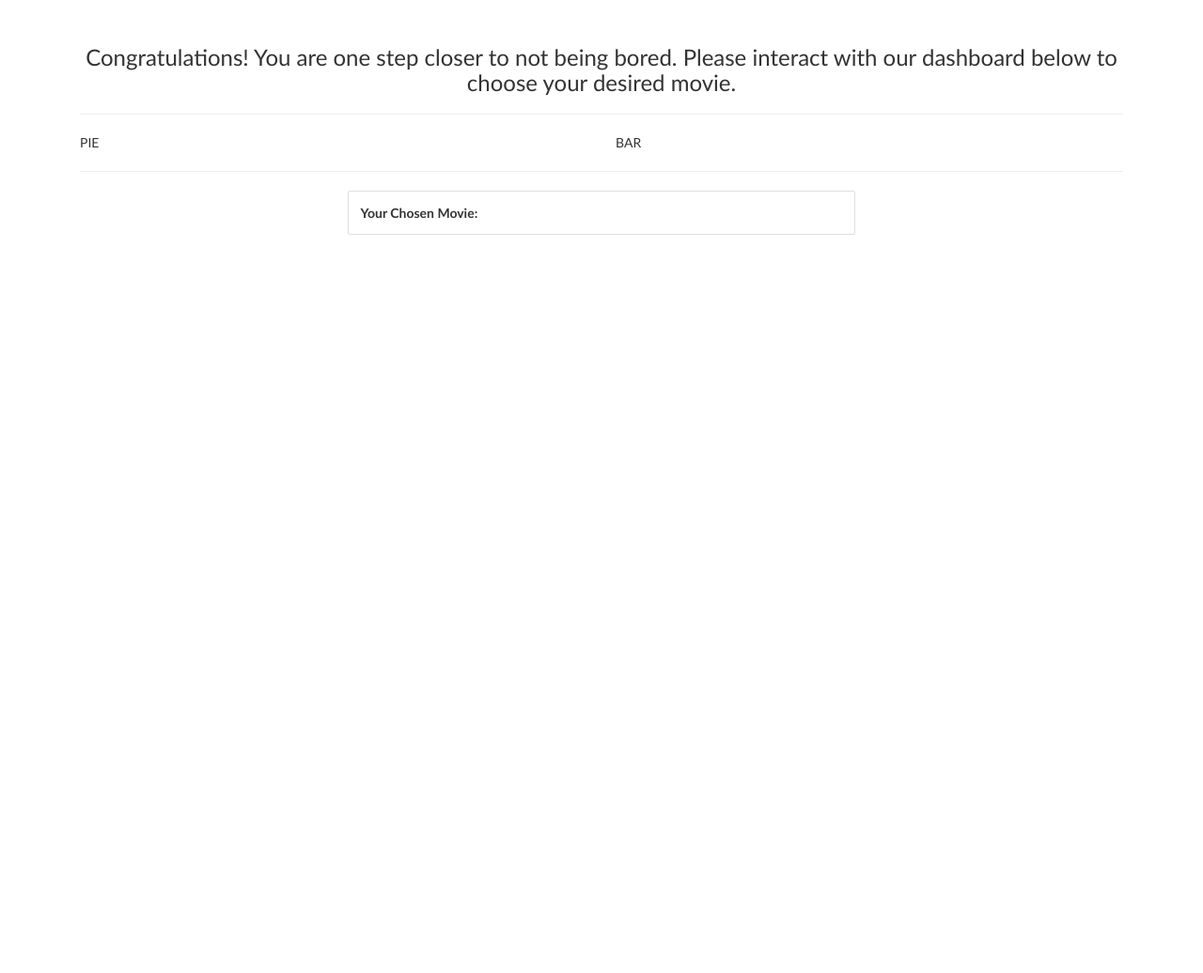
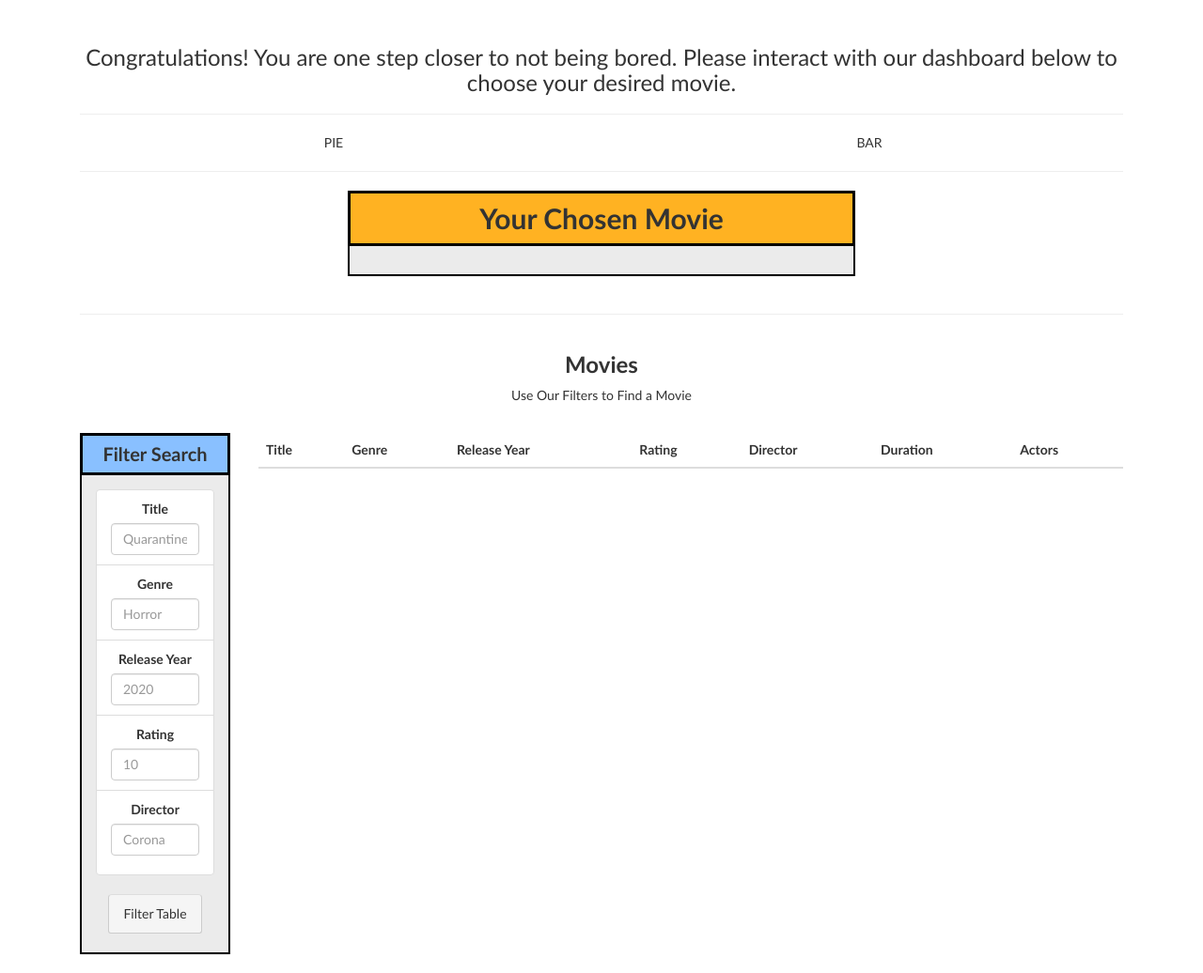
Before and after one commit to selinbtr/jabbas, a Flask app: template templates/movie.html in a window 1280 px wide. Shown: the part 217-1253 px from the top of the page at 94% size. Before the commit the page ends 467 px from the top, so only its background shows below. Run offline with Flask 2, Linux system fonts and the light colour scheme; the template is opened without the code that fills it, so the values that code supplies are empty; some libraries are stand-ins or nearby versions.

Commit message:
styles + features

```diff
--- a/static/style.css
+++ b/static/style.css
@@ -29,3 +29,39 @@ h3 {
     background-image: url(" https://encrypted-tbn0.gstatic.com/images?q=tbn%3AANd9GcS2BF5GCrJ73ZB5dyeDm3Pz4rlnDH5WyCQCNerbjiZJtoDEpZP0&usqp=CAU");
     background-size: cover;
 }
+
+.panel {
+    text-align: center;
+    border: none;
+}
+
+.panel-title {
+    background-color: rgb(255, 178, 34);
+    font-size: 30px;
+    border: 3px solid black;
+    padding: 5px
+}
+
+.panel-body {
+    background-color: rgb(235, 235, 235);
+    border: 2px solid black;
+    border-bottom: 2px solid black;
+    border-left: 2px solid black;
+    border-right: 2px solid black;
+    border-top: none;
+}
+
+#filter-title {
+    font-size: 20px;
+    background-color: rgb(137, 192, 255);
+}
+
+#movie-charts {
+    margin: auto;
+    align-items: center;
+    text-align: center;
+}
+
+#table {
+    text-align: center;
+}
--- a/templates/movie.html
+++ b/templates/movie.html
@@ -34,7 +34,7 @@
         </div>
     </div>
 
-    <div class="container">
+    <div class="container" id="movie-charts">
         <div class="row">
             <div class="col-md-6">
                 <div class="pie">
@@ -54,12 +54,86 @@
         <div class="row">
             <div class="col-md-3"></div>
             <div class="col-md-6" id="chosen_movie">
-                <div class="card">
-                    <div class="card-body">
-                        <strong>Your Chosen Movie:</strong>
+                <div class="panel panel-primary">
+                    <div class="panel-title">
+                        <strong>Your Chosen Movie</strong>
+                    </div>
+                    <div class="panel-body" id="movie-data">
                     </div>
                 </div>
             </div>
             <div class="col-md-3"></div>
         </div>
+        <hr>
     </div>
+
+    <div class="container text-center">
+        <div class="row">
+            <div class="col-md-12">
+                <h3><strong>Movies</strong></h3>
+                <p>Use Our Filters to Find a Movie</p>
+            </div>
+        </div>
+        <br>
+    </div>
+
+    <div class="container">
+        <div class="row margin-top-50">
+            <div class="col-md-2">
+                <aside class="filters">
+                    <div class="panel panel-default">
+                        <div class="panel-title" id="filter-title"><strong>Filter Search</strong></div>
+                        <div class="panel-body" style="padding-bottom: 20px">
+                            <form>
+                                <div class="form-group">
+                                    <ul class="list-group" id="filters">
+                                        <li class="filter list-group-item">
+                                            <label for="date">Title</label>
+                                            <input class="form-control" id="title" type="text" placeholder="Quarantine">
+                                        </li>
+                                        <li class="filter list-group-item">
+                                            <label for="city">Genre</label>
+                                            <input class="form-control" id="genre" type="text" placeholder="Horror">
+                                        </li>
+                                        <li class="filter list-group-item">
+                                            <label for="state">Release Year</label>
+                                            <input class="form-control" id="year" type="text" placeholder="2020">
+                                        </li>
+                                        <li class="filter list-group-item">
+                                            <label for="city">Rating</label>
+                                            <input class="form-control" id="rating" type="text" placeholder="10">
+                                        </li>
+                                        <li class="filter list-group-item" style="padding-bottom: 20px">
+                                            <label for="city">Director</label>
+                                            <input class="form-control" id="director" type="text" placeholder="Corona">
+                                        </li>
+                                    </ul>
+                                </div>
+                                <button id="filter-btn" type="button" class="panel-footer btn btn-default">Filter Table</button>
+                            </form>
+                        </div>
+                    </div>
+                </aside>
+            </div>
+            <div class="col-md-10">
+                <div id="table-area" class="table">
+                    <table id="movie-table" class="table table-striped">
+                        <thead>
+                            <tr>
+                                <th class="table-head">Title</th>
+                                <th class="table-head">Genre</th>
+                                <th class="table-head">Release Year</th>
+                                <th class="table-head">Rating</th>
+                                <th class="table-head">Director</th>
+                                <th class="table-head">Duration</th>
+                                <th class="table-head">Actors</th>
+                            </tr>
+                        </thead>
+                    <tbody></tbody>
+                    </table>
+                </div>
+            </div>
+        </div>
+    </div>
+
+</body>
```
